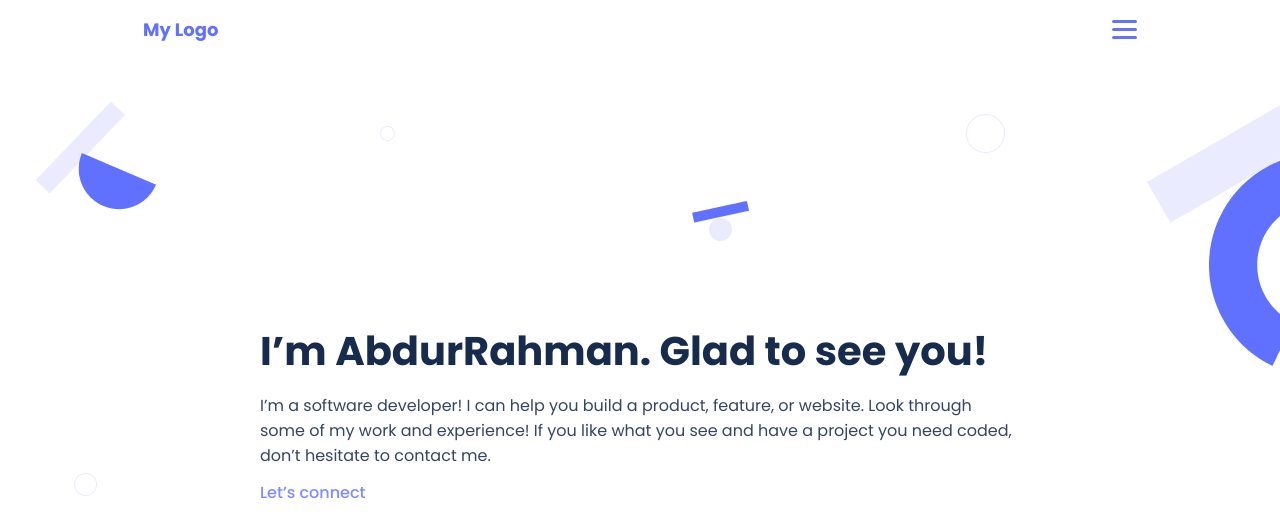
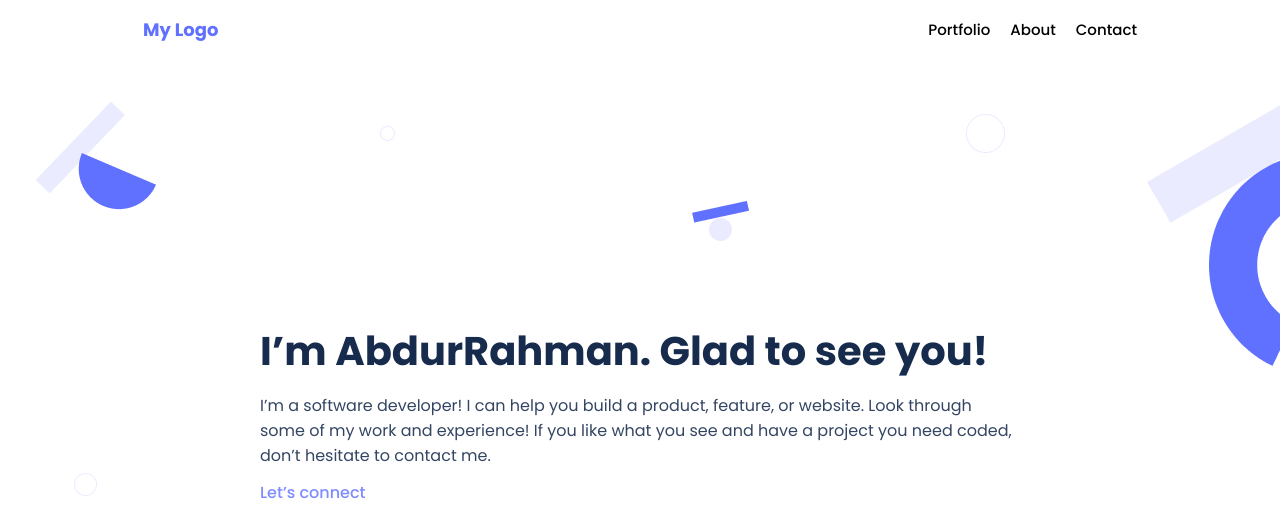
Before and after one commit to doc-ar/Portfolio, a website: page index.html in a window 1280 px wide. Shown: the top 518 px of the page. Drawn offline with Linux system fonts and the light colour scheme.

Commit message:
Changed Menu for Web and Mobile

```diff
--- a/css/mobile.css
+++ b/css/mobile.css
@@ -41,6 +41,10 @@
     border-radius: 12px;
     background-color: #6372ff;
     display: block;
+  }
+
+  .menu-items {
+    display: none;
   }
 
   .headline {
--- a/css/web.css
+++ b/css/web.css
@@ -20,7 +20,7 @@
   .header {
     background-color: #fff;
     height: 20px;
-    padding: 16px 143px 16px 143px;
+    padding: 16px 143px;
   }
 
   .navbar {
@@ -37,17 +37,24 @@
   }
 
   .menu-icon {
-    display: flex;
-    flex-direction: column;
-    gap: 5px;
+    display: none;
   }
 
-  .menu-icon span {
-    width: 25px;
-    height: 3px;
-    border-radius: 12px;
-    background-color: #6372ff;
-    display: block;
+  .menu-items {
+    display: flex;
+    gap: 20px;
+    list-style-type: none;
+  }
+
+  .menu-items li {
+    display: inline;
+  }
+
+  .menu-items a {
+    text-decoration: none;
+    color: black;
+    font-size: 15px;
+    font-weight: 500;
   }
 
   .headline {
--- a/index.html
+++ b/index.html
@@ -23,6 +23,11 @@
           <span></span>
           <span></span>
         </div>
+        <ul class="menu-items">
+          <li><a href="#">Portfolio</a></li>
+          <li><a href="#">About</a></li>
+          <li><a href="#">Contact</a></li>
+        </ul>
       </nav>
     </header>
 
@@ -270,5 +275,7 @@
     <footer>
       <hr />
     </footer>
+
+    <script src="javascript/script.js"></script>
   </body>
 </html>
```
Also changed, not shown: javascript/script.js (added).
